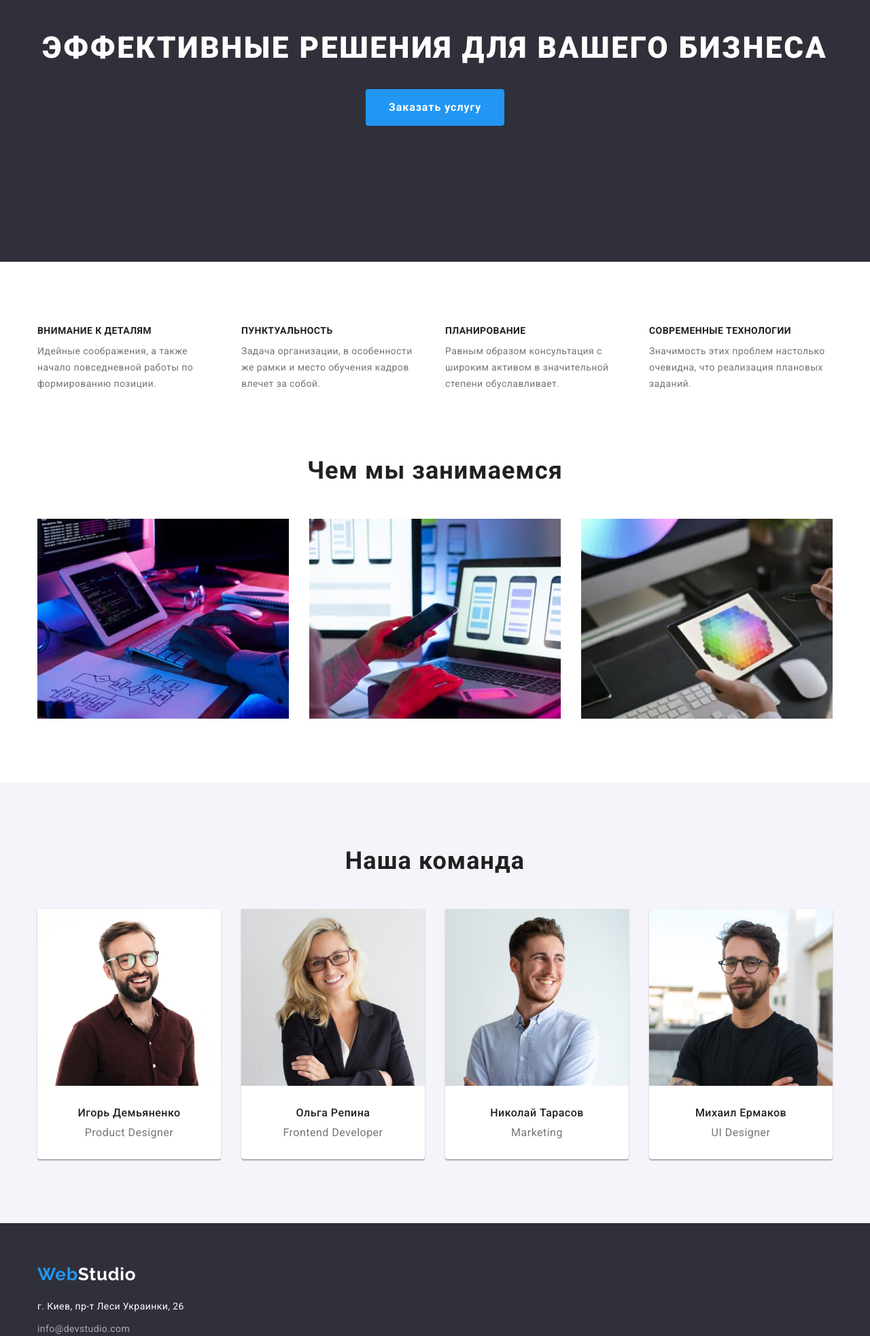
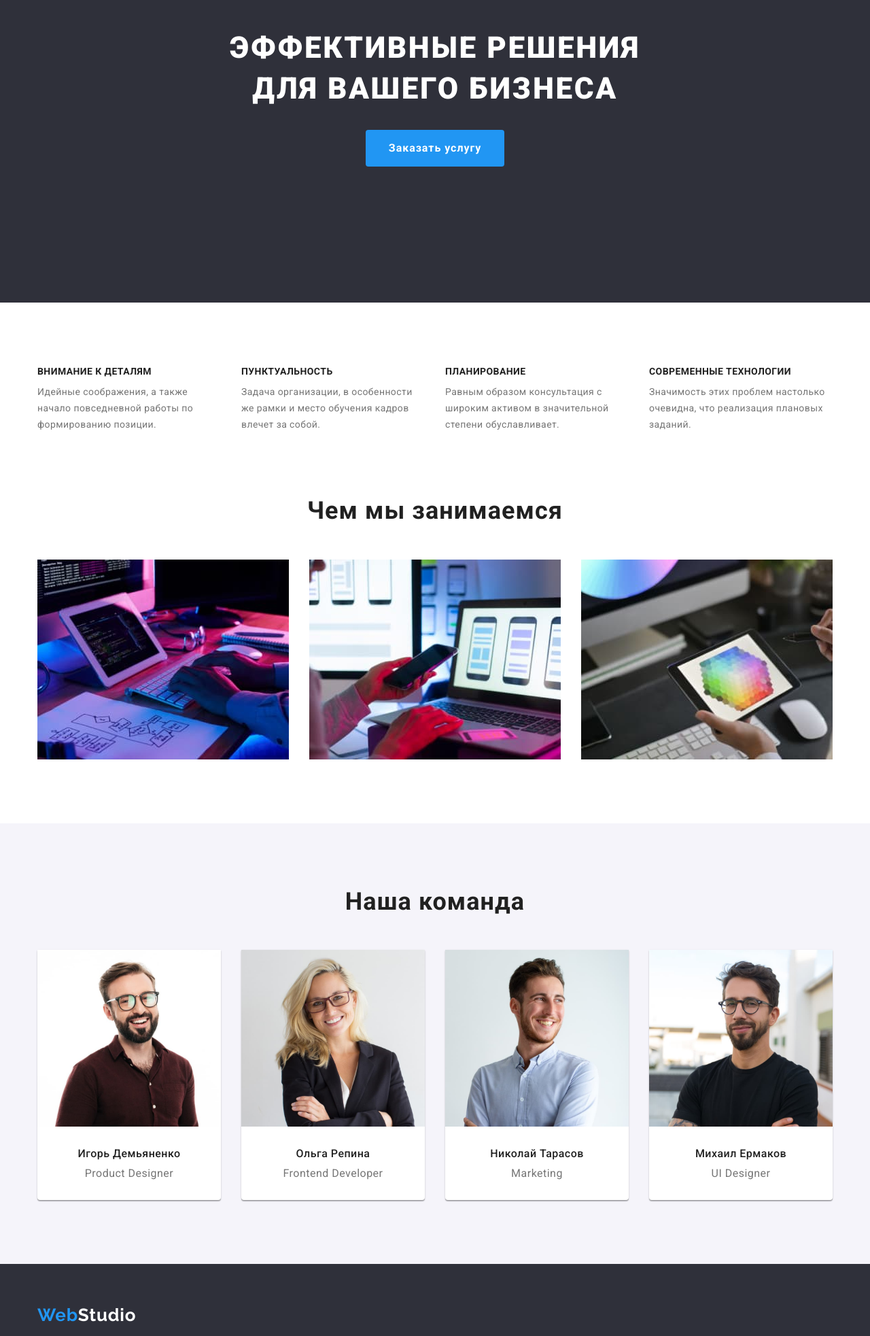
Before and after one commit to VeronikaAleshkova/goit-markup-hw-03, a plain HTML site: page index.html in a window 1280 px wide. Shown: the part 240-2205 px from the top of the page at 68% size. Drawn offline with nearby package versions, Linux system fonts and the light colour scheme.

Commit message:
correct css&index

```diff
--- a/css/styles.css
+++ b/css/styles.css
@@ -169,6 +169,9 @@ p {
 .hero-title {
   margin-top: 0;
   margin-bottom: 30px;
+  margin-left: auto;
+  margin-right: auto;
+  width: 696px;
 
   font-weight: 900;
   font-size: 44px;
@@ -262,7 +265,6 @@ p {
 }
 
 .team-item {
-  padding-bottom: 30px;
   background-color: var(--background-main-color);
   box-shadow: 0px 1px 3px rgba(0, 0, 0, 0.12), 0px 1px 1px rgba(0, 0, 0, 0.14),
     0px 2px 1px rgba(0, 0, 0, 0.2);
@@ -275,10 +277,15 @@ p {
 
 .team-photo {
   display: block;
-  margin-bottom: 30px;
+}
+
+.team-text {
+  padding-top: 30px;
+  padding-bottom: 30px;
 }
 
 .team-title {
+  margin-top: 0;
   margin-bottom: 10px;
 
   font-weight: 500;
@@ -343,8 +350,11 @@ p {
 }
 
 .footer-logo {
+  display: block;
   margin-right: 0;
   margin-bottom: 20px;
+  padding-top: 0;
+  padding-bottom: 0;
 }
 
 .logoend-footer {
@@ -364,10 +374,9 @@ p {
 }
 
 .address-list {
-  margin-top: 20px;
 }
 
-.address-list .address-item {
+.address-item {
   margin-top: 0;
 
   color: var(--secondary-text-color);
--- a/index.html
+++ b/index.html
@@ -51,8 +51,12 @@
     </header>
     <main>
       <section class="hero">
+        <div class="container">
           <h1 class="hero-title">Эффективные решения для вашего бизнеса</h1>
-        <button type="button" class="button secondary">Заказать услугу</button>
+          <button type="button" class="button secondary">
+            Заказать услугу
+          </button>
+        </div>
       </section>
       <section class="section">
         <h2 class="visually-hidden">Наши преимущества</h2>
@@ -135,8 +139,10 @@
                 width="270"
                 height="260"
               />
+              <div class="team-text">
                 <h3 class="team-title">Игорь Демьяненко</h3>
                 <p lang="en" class="team-job">Product Designer</p>
+              </div>
             </li>
             <li class="team-item">
               <img
@@ -146,8 +152,10 @@
                 width="270"
                 height="260"
               />
+              <div class="team-text">
                 <h3 class="team-title">Ольга Репина</h3>
                 <p lang="en" class="team-job">Frontend Developer</p>
+              </div>
             </li>
             <li class="team-item">
               <img
@@ -157,8 +165,10 @@
                 width="270"
                 height="260"
               />
+              <div class="team-text">
                 <h3 class="team-title">Николай Тарасов</h3>
                 <p lang="en" class="team-job">Marketing</p>
+              </div>
             </li>
             <li class="team-item">
               <img
@@ -168,8 +178,10 @@
                 width="270"
                 height="260"
               />
+              <div class="team-text">
                 <h3 class="team-title">Михаил Ермаков</h3>
                 <p lang="en" class="team-job">UI Designer</p>
+              </div>
             </li>
           </ul>
         </div>
@@ -180,8 +192,8 @@
         <a href="" lang="en" class="logo footer-logo"
           >Web<span class="logoend-footer">Studio</span></a
         >
-        <address>
-          <ul class="address-list list">
+        <address class="address-list">
+          <ul class="list">
             <li class="address-link">
               <a href="" class="address address-item"
                 >г. Киев, пр-т Леси Украинки, 26</a
```
Lines whose indentation alone changed are shown as unchanged.
